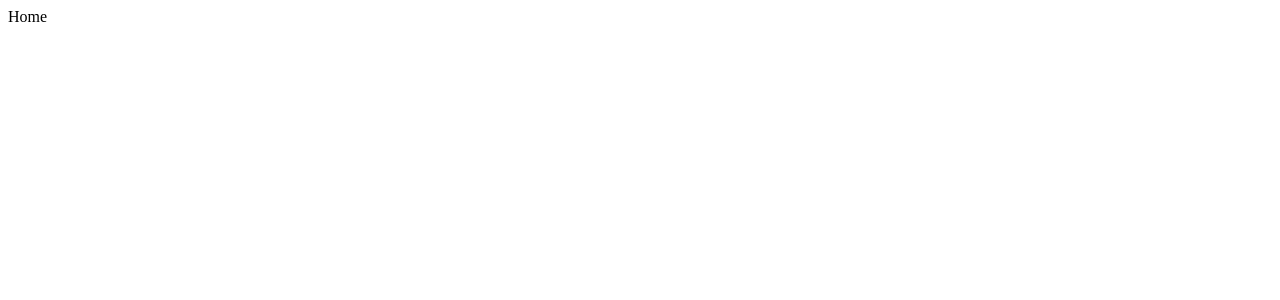
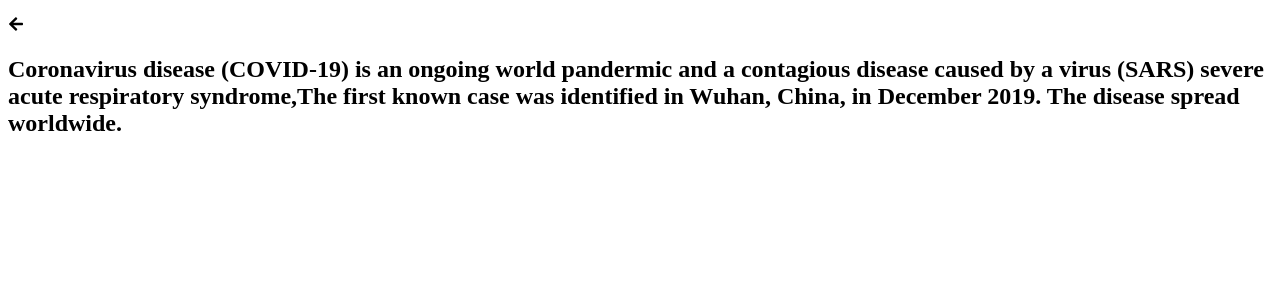
Before and after one commit to ismailakinkunmi/covid-19-world-pandemic, a React (Create React App) app: page / in a window 1280 px wide. Shown: the top 300 px of the page. Built offline with nearby package versions, Linux system fonts and the light colour scheme.

Commit message:
Add header content

```diff
--- a/package.json
+++ b/package.json
@@ -10,6 +10,7 @@
     "@testing-library/user-event": "^14.2.0",
     "react": "^18.1.0",
     "react-dom": "^18.1.0",
+    "react-icons": "^4.3.1",
     "react-redux": "^8.0.2",
     "react-router": "^6.3.0",
     "react-router-dom": "^6.3.0",
--- a/src/components/Continent.jsx
+++ b/src/components/Continent.jsx
@@ -1,7 +1,7 @@
 import React from "react";
 
 function Continent() {
-  return <div>Home</div>;
+  return <div>Continent</div>;
 }
 
 export default Continent;
--- /dev/null
+++ b/src/components/Header.jsx
@@ -0,0 +1,26 @@
+import React from "react";
+import { FaArrowLeft } from "react-icons/fa";
+
+function Header() {
+  return (
+    <div>
+      <nav>
+        <div>
+          <p>
+            <FaArrowLeft />
+          </p>
+        </div>
+      </nav>
+      <header>
+        <h2>
+          Coronavirus disease (COVID-19) is an ongoing world pandermic and a
+          contagious disease caused by a virus (SARS) severe acute respiratory
+          syndrome,The first known case was identified in Wuhan, China, in
+          December 2019. The disease spread worldwide.
+        </h2>
+      </header>
+    </div>
+  );
+}
+
+export default Header;
--- a/src/components/Home.jsx
+++ b/src/components/Home.jsx
@@ -1,7 +1,12 @@
 import React from "react";
+import Header from "./Header";
 
 function Home() {
-  return <div>Home</div>;
+  return (
+    <div>
+      <Header />
+    </div>
+  );
 }
 
 export default Home;
```
Also changed, not shown: 1 other file (tests, documents, lock files or other folders).
